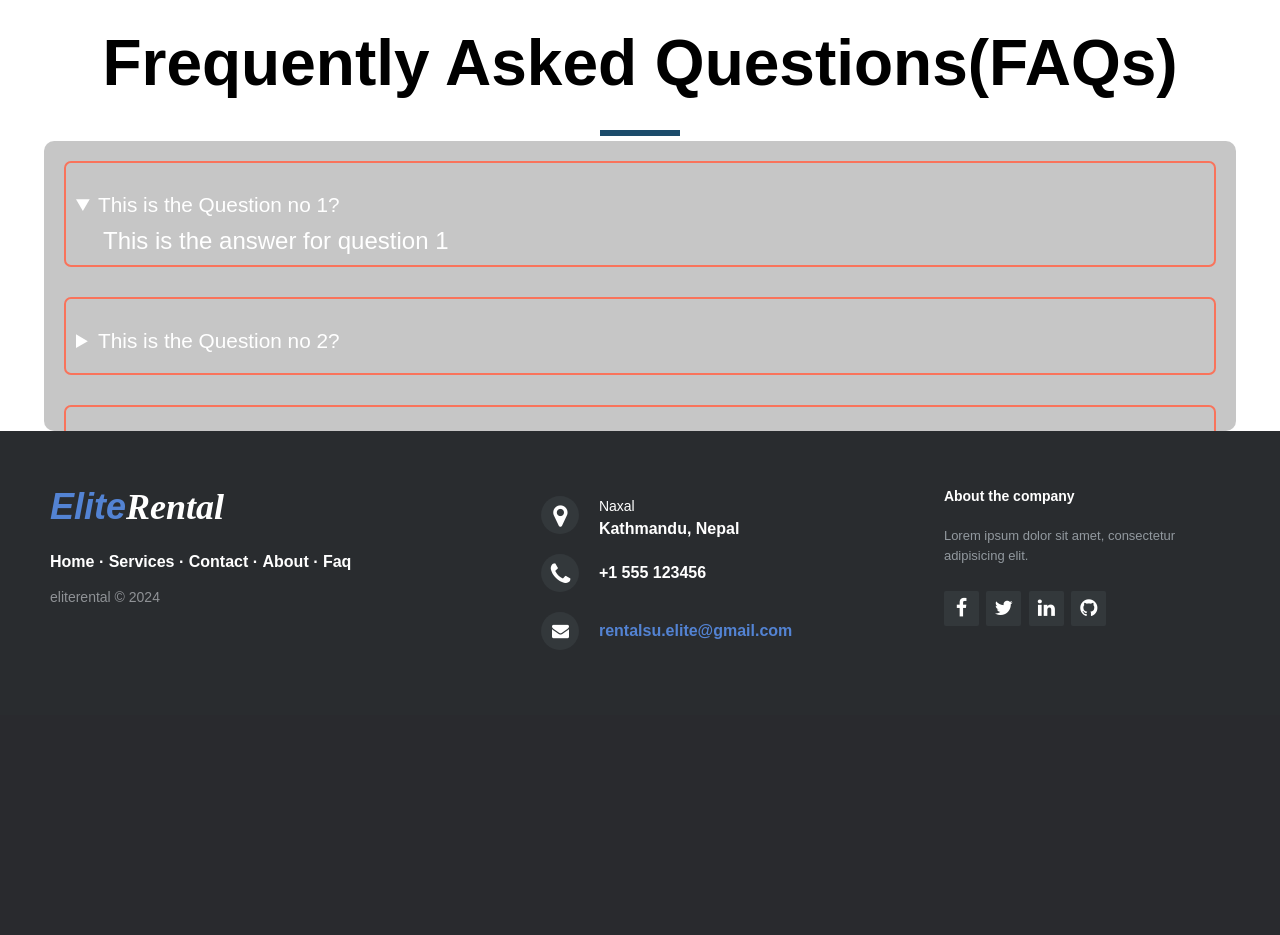
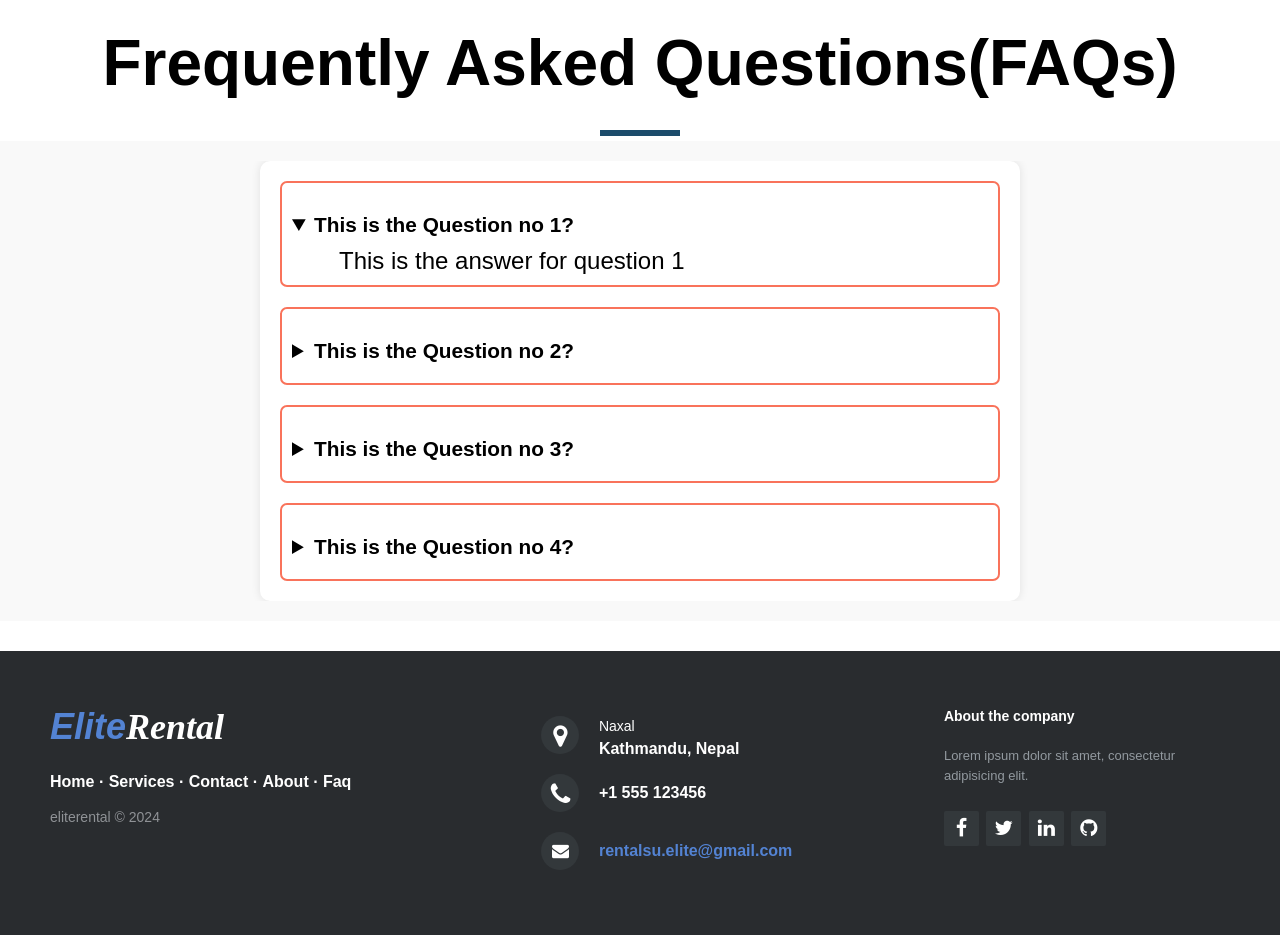
Before and after one commit to PrasanMadhikarmi/fyp_VehicleRental, a Django app: page /faq/ in a window 1280 px wide, after a click on "This is the Question no 1?". Shown: the part 450-1385 px from the top of the page. Before the commit the page ends 1100 px from the top, so only its background shows below. Run offline with Django 4.2, Linux system fonts and the light colour scheme; some libraries are stand-ins or nearby versions.

```diff
--- a/faq/templates/faq/faq.html
+++ b/faq/templates/faq/faq.html
@@ -25,40 +25,40 @@
 
    <hr class="sep">
 
-<section id="ques">
-<div class="container">
-   <div class="box">
-        <div class="subbox" >
+   <section id="ques" style="padding: 20px; background-color: #f9f9f9; margin-bottom: 30px;">
+    <div class="container" style="max-width: 800px; margin: 0 auto;">
+        <div class="box" style=" height:400px; background-color: #fff; border-radius: 10px; box-shadow: 0 0 10px rgba(0, 0, 0, 0.1); padding: 20px; color: #000;">
+            <div class="subbox" style="margin-bottom: 20px;">
                 <details>
-                 <summary class="question">This is the Question no 1?</a></summary>
-                 <p class="text"> This is the answer for question 1</p>
+                    <summary class="question" style="font-weight: bold; cursor: pointer;">This is the Question no 1?</summary>
+                    <p class="text" style="margin-left: 20px;">This is the answer for question 1</p>
                 </details>
             </div>
 
-        <div class="subbox">
+            <div class="subbox" style="margin-bottom: 20px;">
                 <details>
-                 <summary class="question">This is the Question no 2?</summary>
-                 <p class="text"> This is the answer for question 2</p>
+                    <summary class="question" style="font-weight: bold; cursor: pointer;">This is the Question no 2?</summary>
+                    <p class="text" style="margin-left: 20px;">This is the answer for question 2</p>
                 </details>
             </div>
 
-        <div class="subbox">
+            <div class="subbox" style="margin-bottom: 20px;">
                 <details>
-                 <summary class="question">This is the Question no 3?</summary>
-                 <p class="text"> This is the answer for question 3</p>
+                    <summary class="question" style="font-weight: bold; cursor: pointer;">This is the Question no 3?</summary>
+                    <p class="text" style="margin-left: 20px;">This is the answer for question 3</p>
                 </details>
             </div>
 
-        <div class="subbox">
+            <div class="subbox" style="margin-bottom: 20px;">
                 <details>
-                 <summary class="question">This is the Question no 4?</summary>
-                 <p class="text"> This is the answer for question 4</p>
+                    <summary class="question" style="font-weight: bold; cursor: pointer;">This is the Question no 4?</summary>
+                    <p class="text" style="margin-left: 20px;">This is the answer for question 4</p>
                 </details>
             </div>
-
         </div>
     </div>
 </section>
+
 <footer class="footer-distributed">
 
     <div class="footer-left">
```
Also changed, not shown: contact/templates/contact/contact.htm (+16 -10 lines), accounts/citizen_ship_image/HR_Licence_original_C8ZnIq3.jpg (added), accounts/user_photo/Hero_Honda_Splendor_2007.jpg (added), accounts/user_photos/viber_image_2024-02-11_16-32-58-493.jpg (added), accounts/user_photos/viber_image_2024-02-11_16-32-59-805.jpg (added), accounts/user_photos/viber_image_2024-02-11_16-35-50-133.jpg (added). Lines whose indentation alone changed are shown as unchanged.
